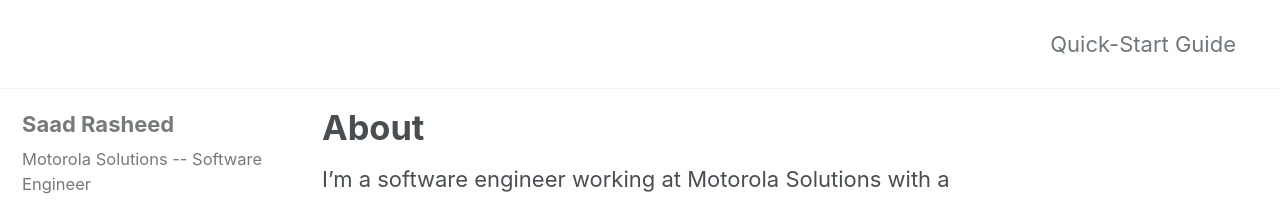
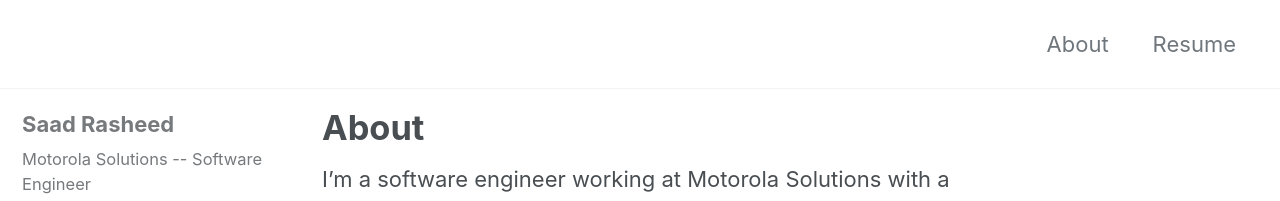
Before and after one commit to srashee/rasheedsaad.io, a Jekyll site: the page built from _pages/about.md, in a window 1280 px wide and 900 px high. Shown: the top 201 px of the window. Built offline with Jekyll 4.4.1, drawn with Linux system fonts in a browser that asks for light colours; cached includes are drawn as plain includes; nearby versions of some CDN libraries.

Commit message:
adding resume

```diff
--- a/_data/navigation.yml
+++ b/_data/navigation.yml
@@ -1,7 +1,9 @@
 # main links
 main:
-  - title: "Quick-Start Guide"
-    url: https://mmistakes.github.io/minimal-mistakes/docs/quick-start-guide/
+  - title: "About"
+    url: /about/
+  - title: "Resume"
+    url: "rasheedsaad.com/resume/index.html"
   # - title: "About"
   #   url: https://mmistakes.github.io/minimal-mistakes/about/
   # - title: "Sample Posts"
```
